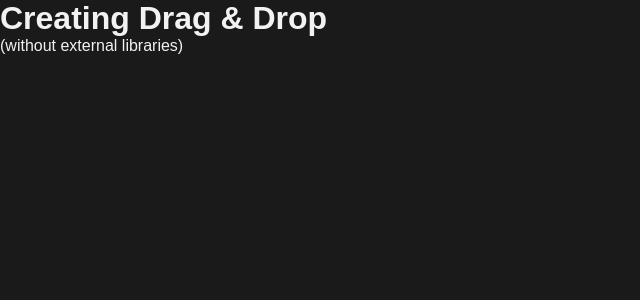
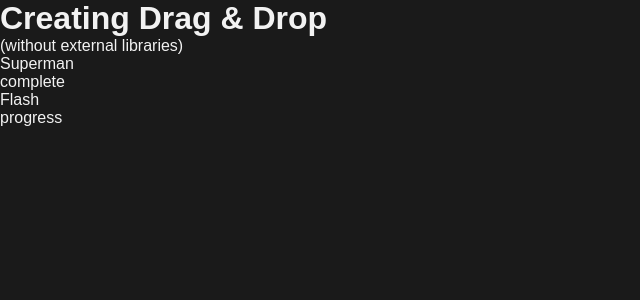
Before and after one commit to Franklin361/drag-and-drop-react, a React (Vite) app: page / in a window 1280 px wide. Shown: the top 300 px of the page, without its empty margins (0-640 px from the left). Built offline with nearby package versions, Linux system fonts and the light colour scheme.

Commit message:
[FEAT] add cards and spearate cards by status

```diff
--- a/src/App.tsx
+++ b/src/App.tsx
@@ -1,7 +1,30 @@
+type Status = 'complete' | 'progress'
+interface Data {
+  id: number
+  content: string
+  status: Status
+}
+const data: Data[] = [
+  {
+    id: 1,
+    content: 'Superman',
+    status: 'complete'
+  },
+  {
+    id: 2,
+    content: 'Flash',
+    status: 'progress'
+  }
+]
+
 const App = () => {
   return (
     <div>
       <Title />
+      <div>
+        <ContainerCards items={data as any} status='complete' />
+        <ContainerCards items={data as any} status='progress' />
+      </div>
     </div>
   )
 }
@@ -15,3 +38,29 @@ export const Title = () => {
     </>
   )
 }
+
+interface Props {
+  items: Data[]
+  status: Status
+}
+
+export const ContainerCards = ({ items = [], status }: Props) => {
+  return (
+    <div>
+      {
+        items.map(item => (
+          status === item.status && <CardItem key={item.id} {...item} />
+        ))
+      }
+    </div>
+  )
+}
+
+export const CardItem = ({ id, content, status }: Data) => {
+  return (
+    <div>
+      <p>{content}</p>
+      <span>{status}</span>
+    </div>
+  )
+}
```
